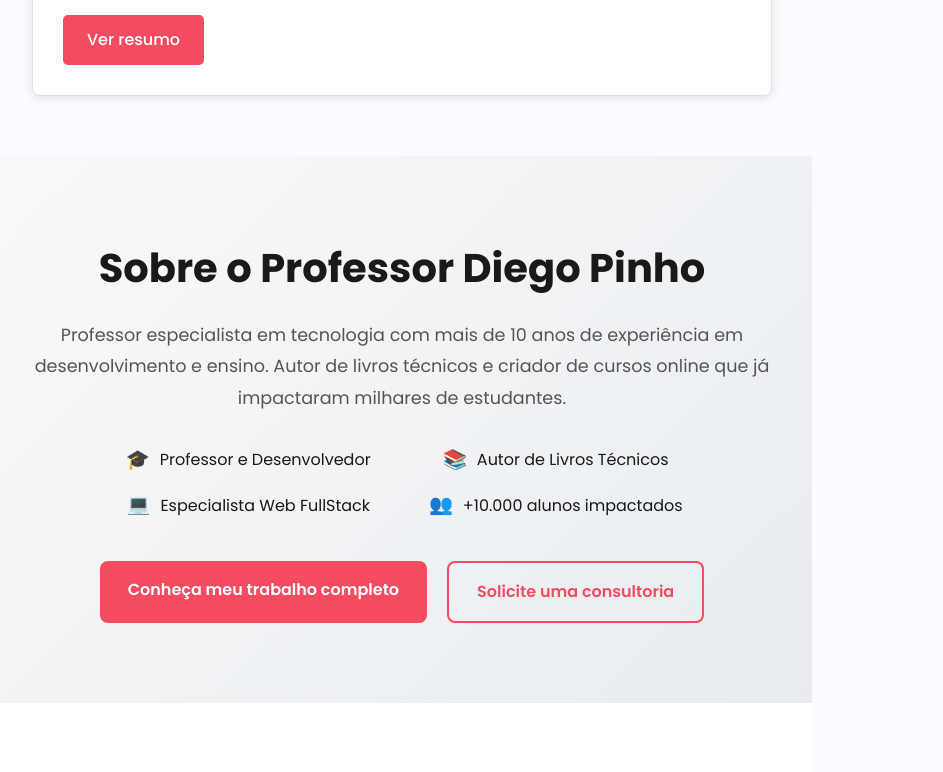
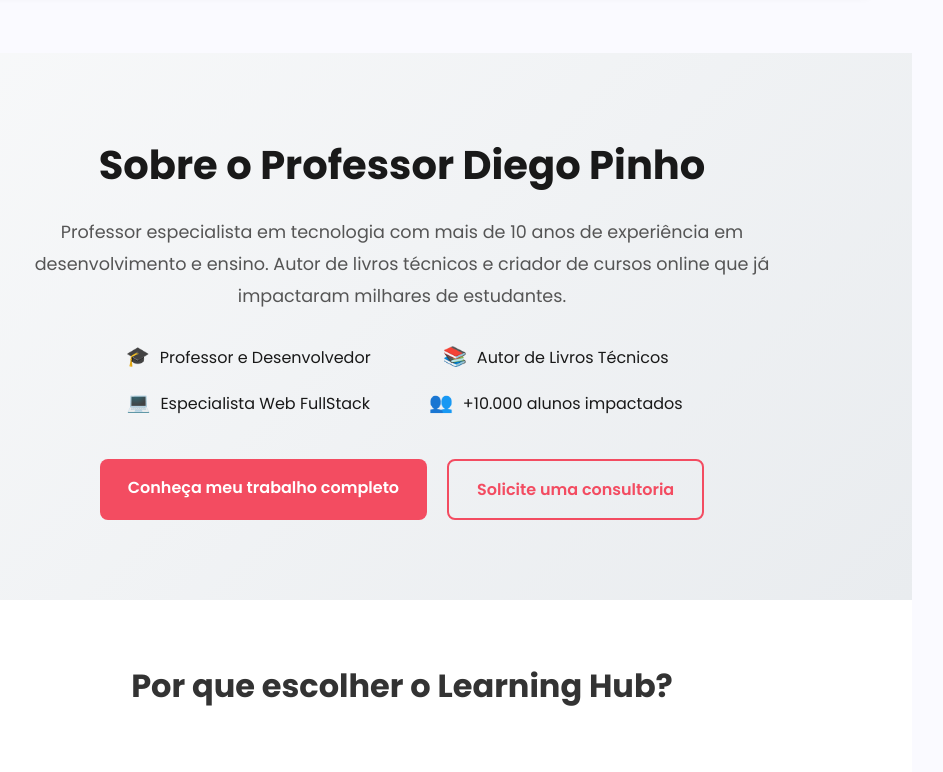
Before and after one commit to Professor-DiegoPinho/w3-profpinho, a Next.js app: page / in a window 1280 px wide. Shown: the part 3620-4392 px from the top of the page, without its empty margins (238-1181 px from the left). Built offline with nearby package versions, Linux system fonts and the light colour scheme; no server answers.

Commit message:
feat: update max-width for content wrapper and search page for improved layout

```diff
--- a/src/app/globals.css
+++ b/src/app/globals.css
@@ -168,7 +168,7 @@
 
 .content-wrapper {
   width: 100%;
-  max-width: 900px;
+  max-width: 1100px;
   padding: 40px;
   margin: 0 auto;
   flex: 1;
@@ -1839,7 +1839,7 @@
 
 /* Search Page Styles */
 .search-page {
-  max-width: 1200px;
+  max-width: 1100px;
   margin: 0 auto;
   padding: 2rem;
 }
```
Also changed, not shown: content/typescript_resume/content.md (+0 -1 lines).
